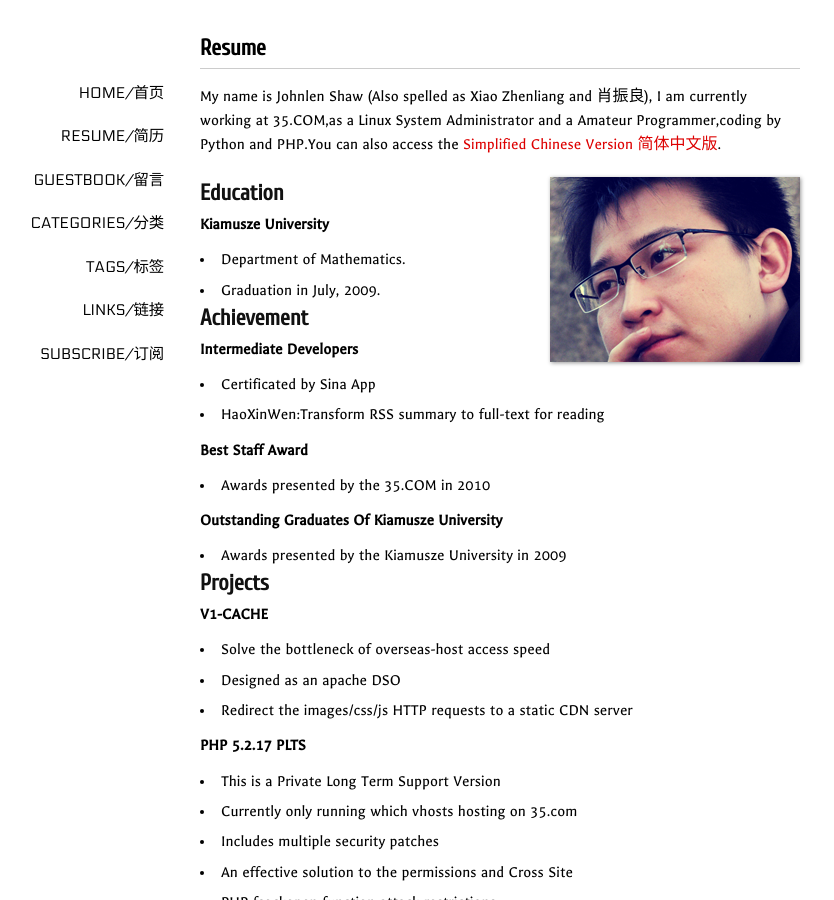
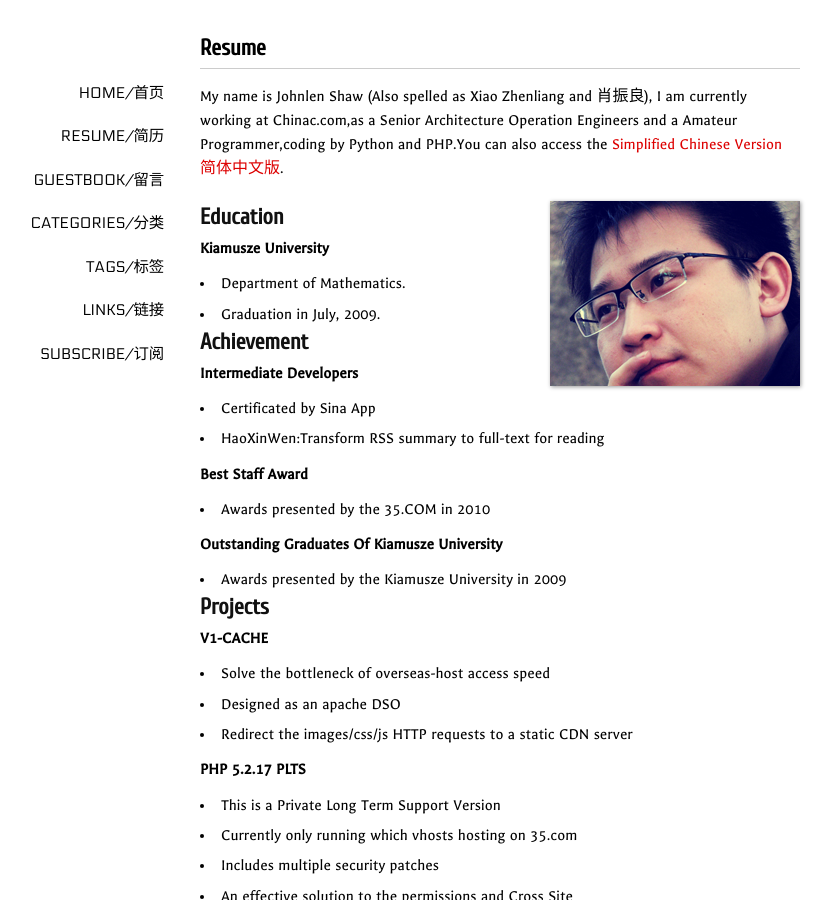
Before and after one commit to xiaozhenliang/xiaozhenliang.github.com, a Jekyll site: the page built from resume/index.md, in a window 1280 px wide and 900 px high. Shown: the whole window, without its empty margins (140-974 px from the left). Built offline with Jekyll 4.4.1, drawn with Linux system fonts in a browser that asks for light colours; Markdown is read by kramdown in place of the engine named in the settings; comment, search, counter and statistics services are not loaded; some of the changed text lies outside the part shown.

Commit message:
update resume

```diff
--- a/resume/index.md
+++ b/resume/index.md
@@ -6,7 +6,7 @@ category: essay
 tags: [resume]
 ---
 
-My name is Johnlen Shaw (Also spelled as Xiao Zhenliang and 肖振良), I am currently working at 35.COM,as a Linux System Administrator and a Amateur Programmer,coding by Python and PHP.You can also access the [Simplified Chinese Version 简体中文版](/resumecn/).
+My name is Johnlen Shaw (Also spelled as Xiao Zhenliang and 肖振良), I am currently working at Chinac.com,as a Senior Architecture Operation Engineers and a Amateur Programmer,coding by Python and PHP.You can also access the [Simplified Chinese Version 简体中文版](/resumecn/).
 
 <img src="/assets/images/jsm.png" style="float:right">
 ## Education ##
@@ -84,7 +84,10 @@ My name is Johnlen Shaw (Also spelled as Xiao Zhenliang and 肖振良), I am cur
 **35.COM**
 
 * As a Linux System Administrator
-* Growing...
+
+**Chinac.COM**
+
+* Working
 
 ## Technical Skills ##
 **Skilled:**
```
Also changed, not shown: resumecn/index.md (+4 -1 lines).
